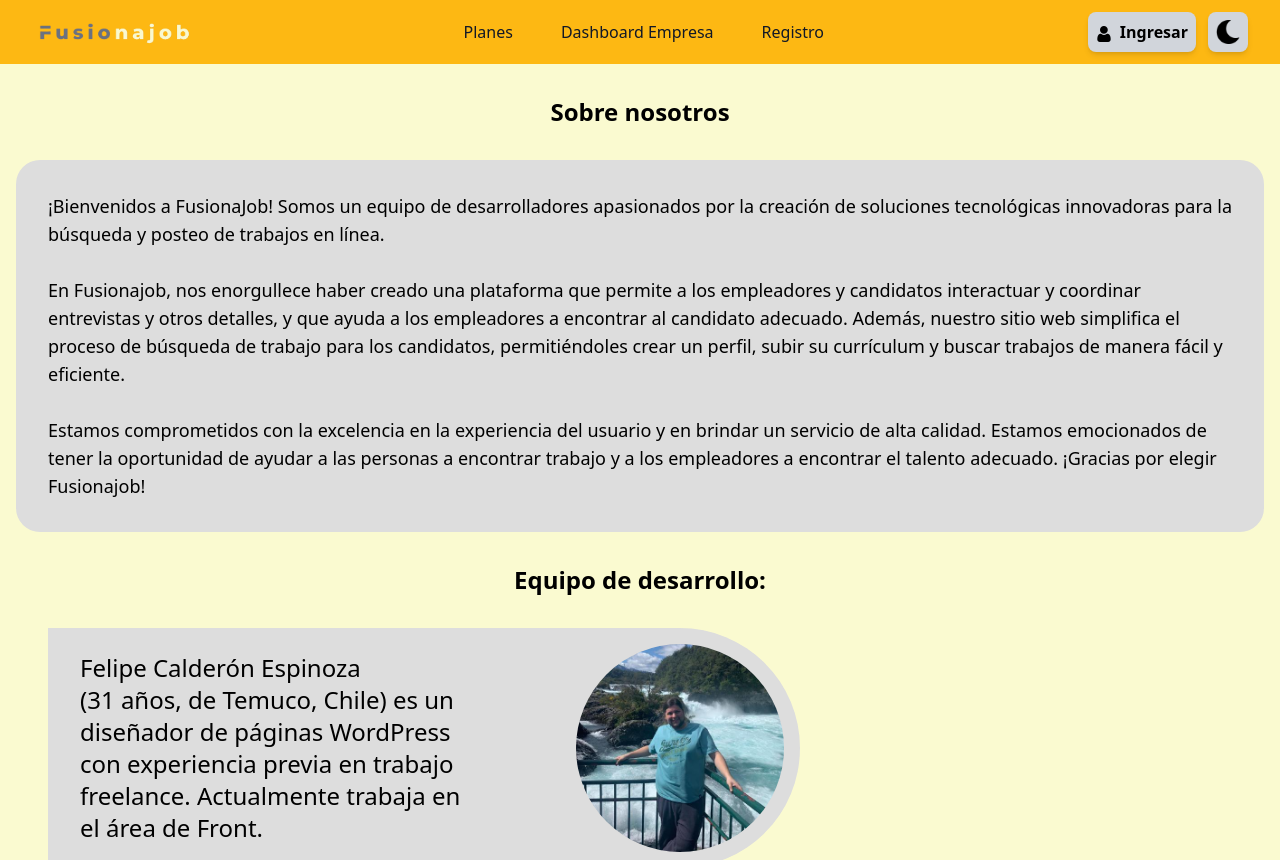
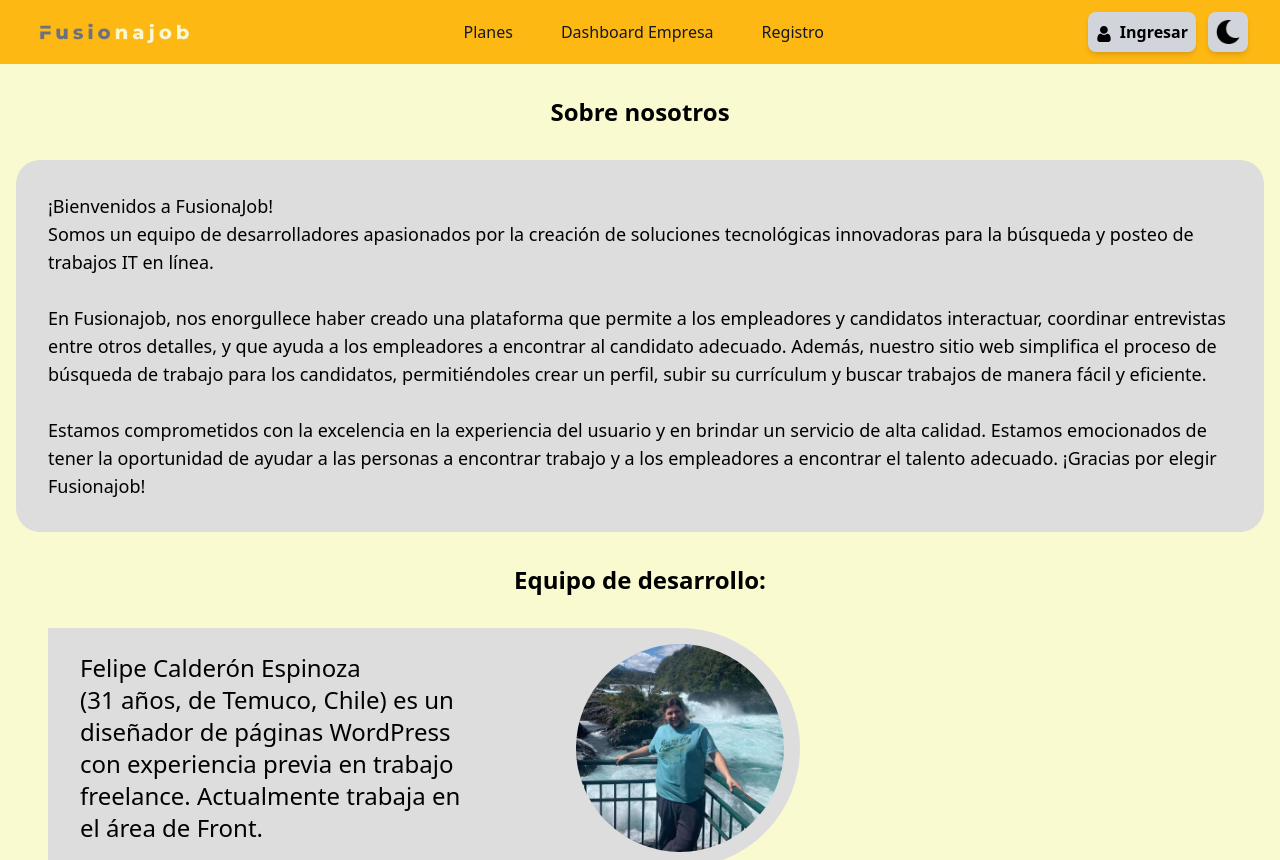
Before and after one commit to felipecalderon/PF-SoyHenry, a React (Create React App) app in the folder client/: page /about in a window 1280 px wide. Shown: the top 860 px of the page. Built offline with nearby package versions, Linux system fonts and the light colour scheme.

Commit message:
Estilado about con tailwind, sumado darkmode

```diff
--- a/client/src/components/About/About.jsx
+++ b/client/src/components/About/About.jsx
@@ -15,8 +15,8 @@ export const About = () => {
                 <div className=''>
                     <h2 className='flex relative justify-center mt-[2rem] mb-[2rem] text-2xl font-bold dark:text-text-dark'>Sobre nosotros</h2>
                     <div>
-                    <p className='m-[1rem] p-[2rem] text-lg rounded-3xl bg-overlay-light dark:text-text-dark dark:bg-secondary-dark'>¡Bienvenidos a FusionaJob! Somos un equipo de desarrolladores apasionados por la creación de soluciones tecnológicas innovadoras para la búsqueda y posteo de trabajos en línea.{<br/>}{<br/>}
-                    En Fusionajob, nos enorgullece haber creado una plataforma que permite a los empleadores y candidatos interactuar y coordinar entrevistas y otros detalles, y que ayuda a los empleadores a encontrar al candidato adecuado. Además, nuestro sitio web simplifica el proceso de búsqueda de trabajo para los candidatos, permitiéndoles crear un perfil, subir su currículum y buscar trabajos de manera fácil y eficiente.{<br/>}{<br/>}
+                    <p className='m-[1rem] p-[2rem] text-lg rounded-3xl bg-overlay-light dark:text-text-dark dark:bg-secondary-dark'>¡Bienvenidos a FusionaJob!{<br/>}Somos un equipo de desarrolladores apasionados por la creación de soluciones tecnológicas innovadoras para la búsqueda y posteo de trabajos IT en línea.{<br/>}{<br/>}
+                    En Fusionajob, nos enorgullece haber creado una plataforma que permite a los empleadores y candidatos interactuar, coordinar entrevistas entre otros detalles, y que ayuda a los empleadores a encontrar al candidato adecuado. Además, nuestro sitio web simplifica el proceso de búsqueda de trabajo para los candidatos, permitiéndoles crear un perfil, subir su currículum y buscar trabajos de manera fácil y eficiente.{<br/>}{<br/>}
                     Estamos comprometidos con la excelencia en la experiencia del usuario y en brindar un servicio de alta calidad. Estamos emocionados de tener la oportunidad de ayudar a las personas a encontrar trabajo y a los empleadores a encontrar el talento adecuado. ¡Gracias por elegir Fusionajob!</p>
                     </div>
                 </div>
--- a/client/src/components/Registro/Registro.jsx
+++ b/client/src/components/Registro/Registro.jsx
@@ -100,7 +100,7 @@ export const Registro = () => {
             </div>
 
             <div className='flex relative justify-center mt-[2rem] mb-[2rem] text-4xl'>
-                <h2 className='font-bold'>¡Crea tu cuenta y encuentra ese empleo deseado!</h2>
+                <h2 className='font-bold'>¡Crea tu cuenta y encuentra ese empleo IT deseado!</h2>
             </div>
 
             <div className='flex absolute right-0 mr-[5rem]'>
```
